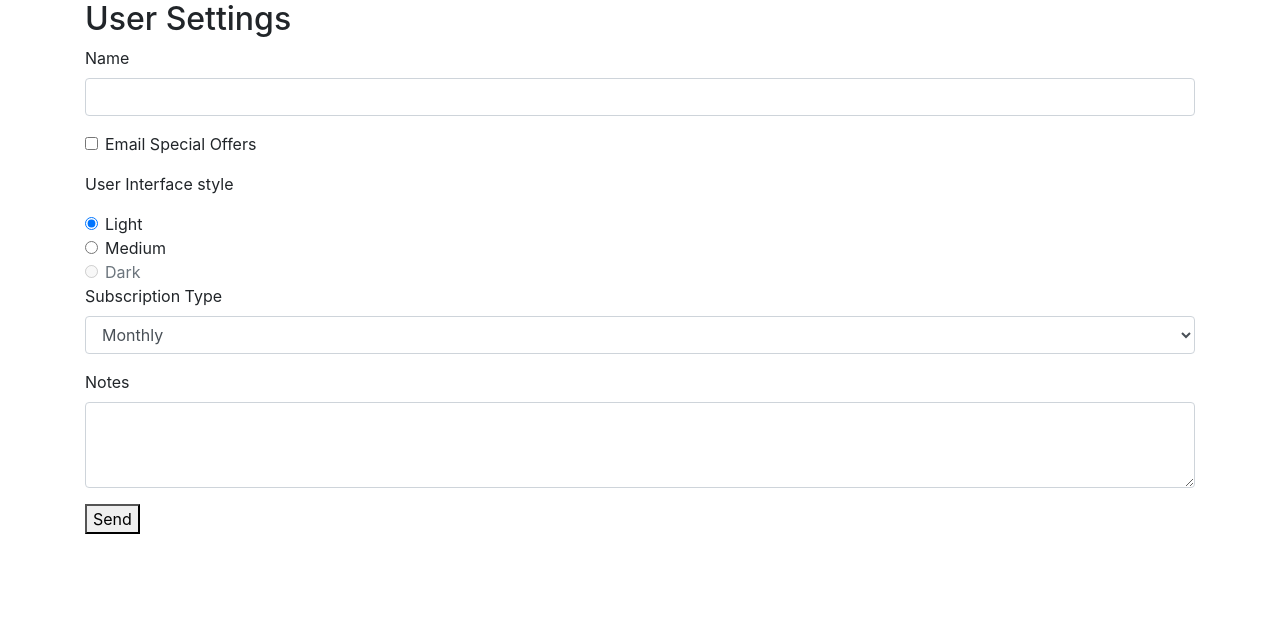
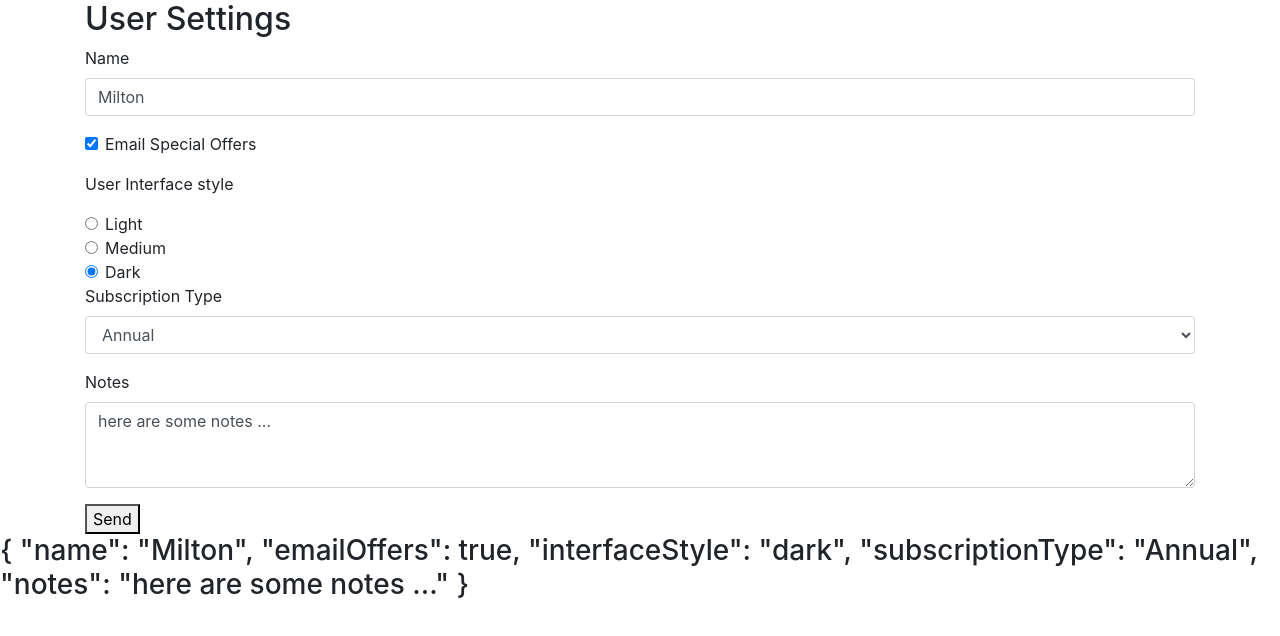
Before and after one commit to brij1728/Angular-Forms, an Angular app: page / in a window 1280 px wide. Shown: the top 636 px of the page. Built offline with nearby package versions, Linux system fonts and the light colour scheme.

Commit message:
Completed data binding in angular forms

```diff
--- a/src/app/app.module.ts
+++ b/src/app/app.module.ts
@@ -3,12 +3,12 @@ import { NgModule } from '@angular/core';
 
 import { AppComponent } from './app.component';
 import { FormsModule } from '@angular/forms';
-import { UserSettingFormComponent } from './user-setting-form/user-setting-form.component';
+import { UserSettingsFormComponent } from './user-settings-form/user-settings-form.component';
 
 @NgModule({
   declarations: [
     AppComponent,
-    UserSettingFormComponent
+    UserSettingsFormComponent
   ],
   imports: [
     BrowserModule,
--- /dev/null
+++ b/src/app/data/user-settings.ts
@@ -0,0 +1,7 @@
+export interface UserSettings {
+    name: string,
+    emailOffers: boolean,
+    interfaceStyle: string,
+    subscriptionType: string,
+    notes: string
+}
--- a/src/app/user-setting-form/user-setting-form.component.ts
+++ /dev/null
@@ -1,15 +0,0 @@
-import { Component, OnInit } from '@angular/core';
-
-@Component({
-  selector: 'app-user-setting-form',
-  templateUrl: './user-setting-form.component.html',
-  styleUrls: ['./user-setting-form.component.css']
-})
-export class UserSettingFormComponent implements OnInit {
-
-  constructor() { }
-
-  ngOnInit(): void {
-  }
-
-}
--- a/src/app/user-setting-form/user-setting-form.component.html
+++ b/src/app/user-settings-form/user-settings-form.component.html
@@ -1,9 +1,14 @@
 <div class="container">
   <h2>User Settings</h2>
-  <form>
+  <form #form="ngForm">
     <div class="form-group">
       <label for="name">Name</label>
-      <input id="name" name="name" class="form-control" />
+      <input
+        id="name"
+        name="name"
+        class="form-control"
+        [(ngModel)]="userSettings.name"
+      />
     </div>
 
     <div class="form-check form-group">
@@ -12,6 +17,7 @@
         type="checkbox"
         id="emailOffers"
         name="emailOffers"
+        [(ngModel)]="userSettings.emailOffers"
       />
       <label class="form-check-label" for="emailOffers">
         Email Special Offers
@@ -26,7 +32,7 @@
         name="interfaceStyle"
         id="lightInterface"
         value="light"
-        checked
+        [(ngModel)]="userSettings.interfaceStyle"
       />
       <label class="form-check-label" for="interfaceStyle1"> Light </label>
     </div>
@@ -37,6 +43,7 @@
         name="interfaceStyle"
         id="mediumInterface"
         value="medium"
+        [(ngModel)]="userSettings.interfaceStyle"
       />
       <label class="form-check-label" for="mediumInterface"> Medium </label>
     </div>
@@ -47,14 +54,19 @@
         name="interfaceStyle"
         id="darkInterface"
         value="dark"
-        disabled
+        [(ngModel)]="userSettings.interfaceStyle"
       />
       <label class="form-check-label" for="darkInterface"> Dark </label>
     </div>
 
     <div class="form-group">
       <label for="subscriptionType">Subscription Type</label>
-      <select class="form-control" id="subscriptionType" name="subscriptionType">
+      <select
+        class="form-control"
+        id="subscriptionType"
+        name="subscriptionType"
+        [(ngModel)]="userSettings.subscriptionType"
+      >
         <option>Monthly</option>
         <option>Annual</option>
         <option>Lifetime</option>
@@ -68,11 +80,12 @@
         name="notes"
         class="form-control"
         rows="3"
+        [(ngModel)]="userSettings.notes"
       ></textarea>
     </div>
-
-
 
     <button btn btn-primary>Send</button>
   </form>
 </div>
+
+<h3>{{ userSettings | json }}</h3>
--- /dev/null
+++ b/src/app/user-settings-form/user-settings-form.component.ts
@@ -0,0 +1,23 @@
+import { Component, OnInit } from '@angular/core';
+import { UserSettings } from '../data/user-settings';
+
+@Component({
+  selector: 'app-user-setting-form',
+  templateUrl: './user-settings-form.component.html',
+  styleUrls: ['./user-settings-form.component.css'],
+})
+export class UserSettingsFormComponent implements OnInit {
+  originalUserSettings: UserSettings = {
+    name: 'Milton',
+    emailOffers: true,
+    interfaceStyle: 'dark',
+    subscriptionType: 'Annual',
+    notes: 'here are some notes ...',
+  };
+
+  userSettings: UserSettings = { ...this.originalUserSettings };
+
+  constructor() {}
+
+  ngOnInit(): void {}
+}
```
Also changed, not shown: src/app/user-settings-form/user-settings-form.component.css (added), 1 other file (tests, documents, lock files or other folders).
